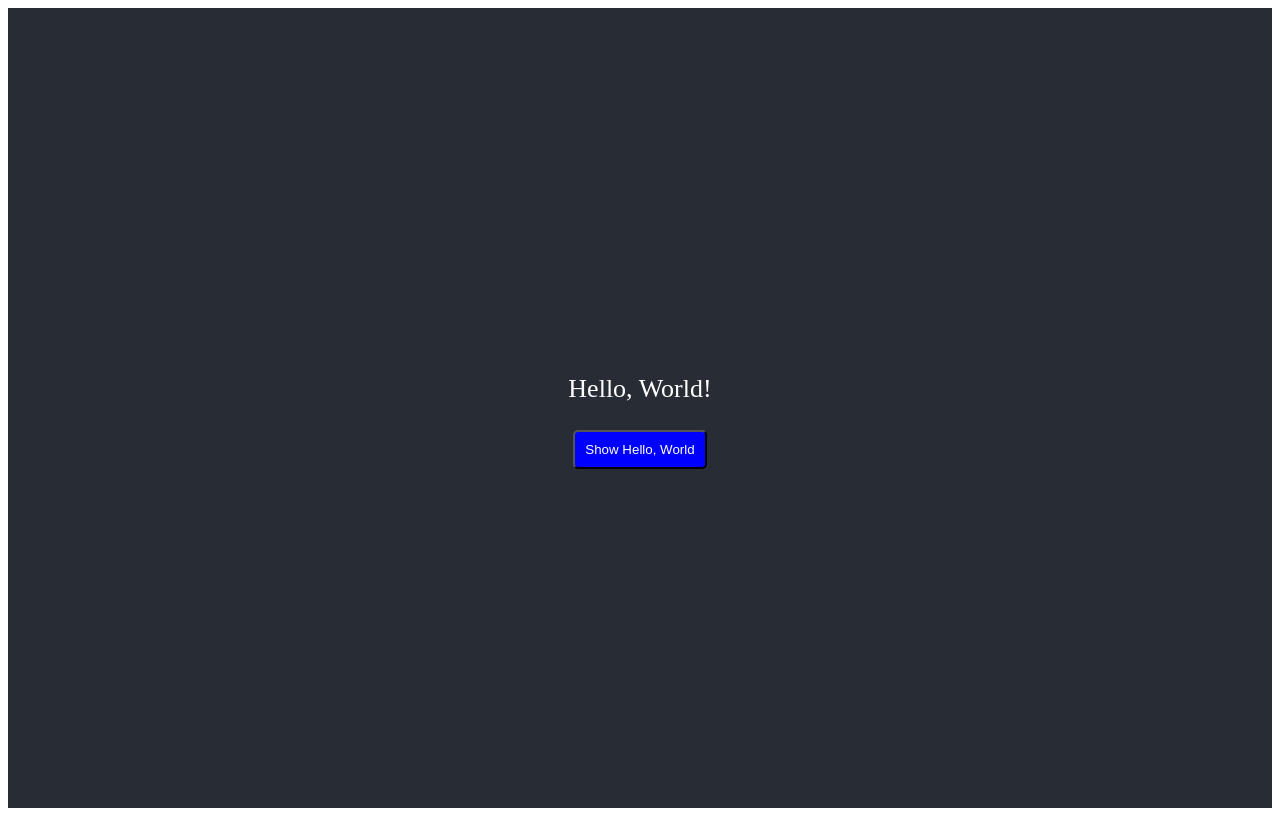
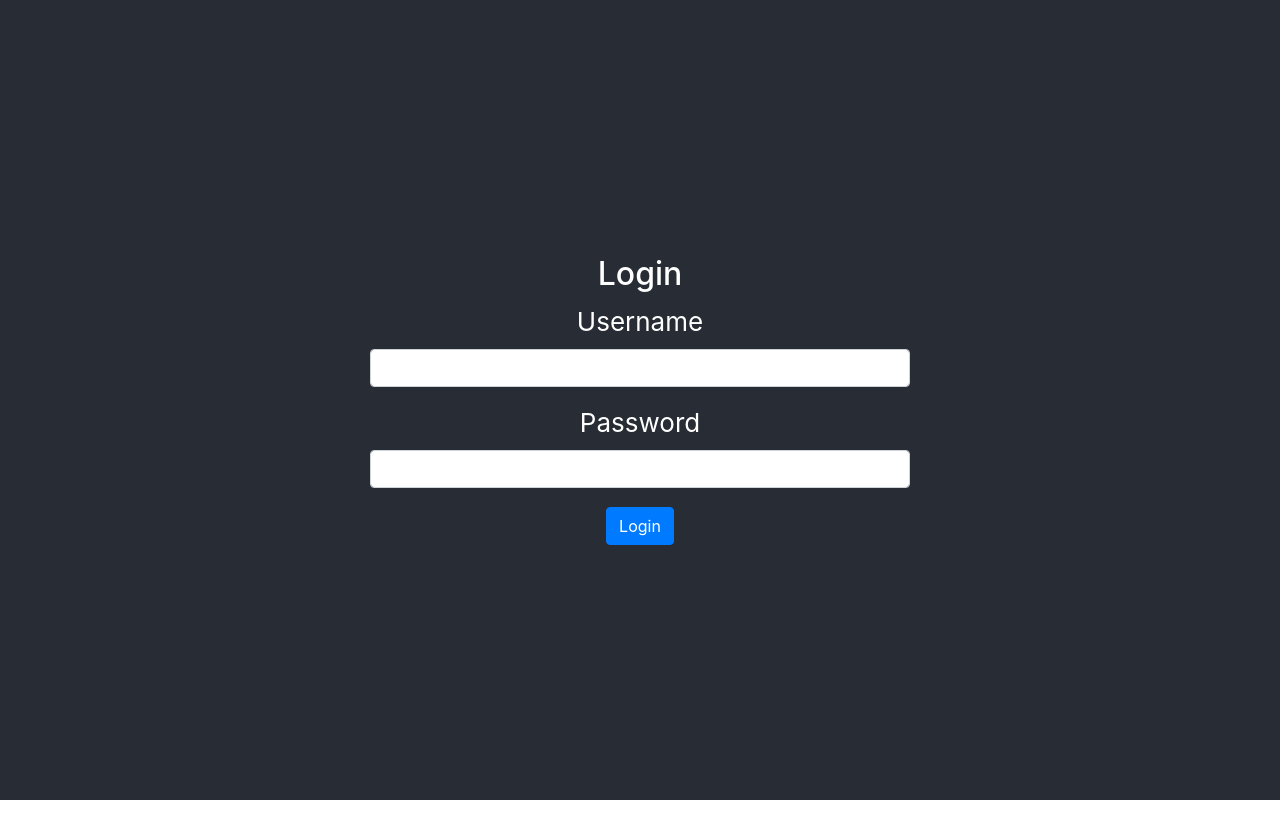
Before and after one commit to icchigoo/hello-world-app, a React (Create React App) app: page / in a window 1280 px wide. Built offline with nearby package versions, Linux system fonts and the light colour scheme.

Commit message:
Using bootstrap for login

```diff
--- a/public/index.html
+++ b/public/index.html
@@ -15,6 +15,8 @@
       user's mobile device or desktop. See https://developers.google.com/web/fundamentals/web-app-manifest/
     -->
     <link rel="manifest" href="%PUBLIC_URL%/manifest.json" />
+    <link rel="stylesheet" href="https://maxcdn.bootstrapcdn.com/bootstrap/4.5.2/css/bootstrap.min.css">
+
     <!--
       Notice the use of %PUBLIC_URL% in the tags above.
       It will be replaced with the URL of the `public` folder during the build.
--- a/src/App.js
+++ b/src/App.js
@@ -1,26 +1,38 @@
 import './App.css';
 
 function App() {
-  const displayHelloWorld = () => {
-    alert('Hello, World!');
+  const handleSubmit = (e) => {
+    e.preventDefault();
+    const formData = new FormData(e.target);
+    const username = formData.get('username');
+    const password = formData.get('password');
+
+    // Replace this with your login logic
+    console.log('Username:', username);
+    console.log('Password:', password);
   };
 
   return (
     <div className="App">
       <header className="App-header">
-        <p>Hello, World!</p>
-        <button
-          onClick={displayHelloWorld}
-          style={{
-            backgroundColor: 'blue', // Change button background color
-            color: 'white', // Change button text color
-            padding: '10px', // Adjust button padding
-            borderRadius: '5px', // Add rounded corners
-            cursor: 'pointer', // Change cursor on hover
-          }}
-        >
-          Show Hello, World
-        </button>
+        <div className="container">
+          <div className="row">
+            <div className="col-md-6 offset-md-3">
+              <h2>Login</h2>
+              <form onSubmit={handleSubmit}>
+                <div className="form-group">
+                  <label htmlFor="username">Username</label>
+                  <input type="text" className="form-control" name="username" id="username" required />
+                </div>
+                <div className="form-group">
+                  <label htmlFor="password">Password</label>
+                  <input type="password" className="form-control" name="password" id="password" required />
+                </div>
+                <button type="submit" className="btn btn-primary">Login</button>
+              </form>
+            </div>
+          </div>
+        </div>
       </header>
     </div>
   );
```
